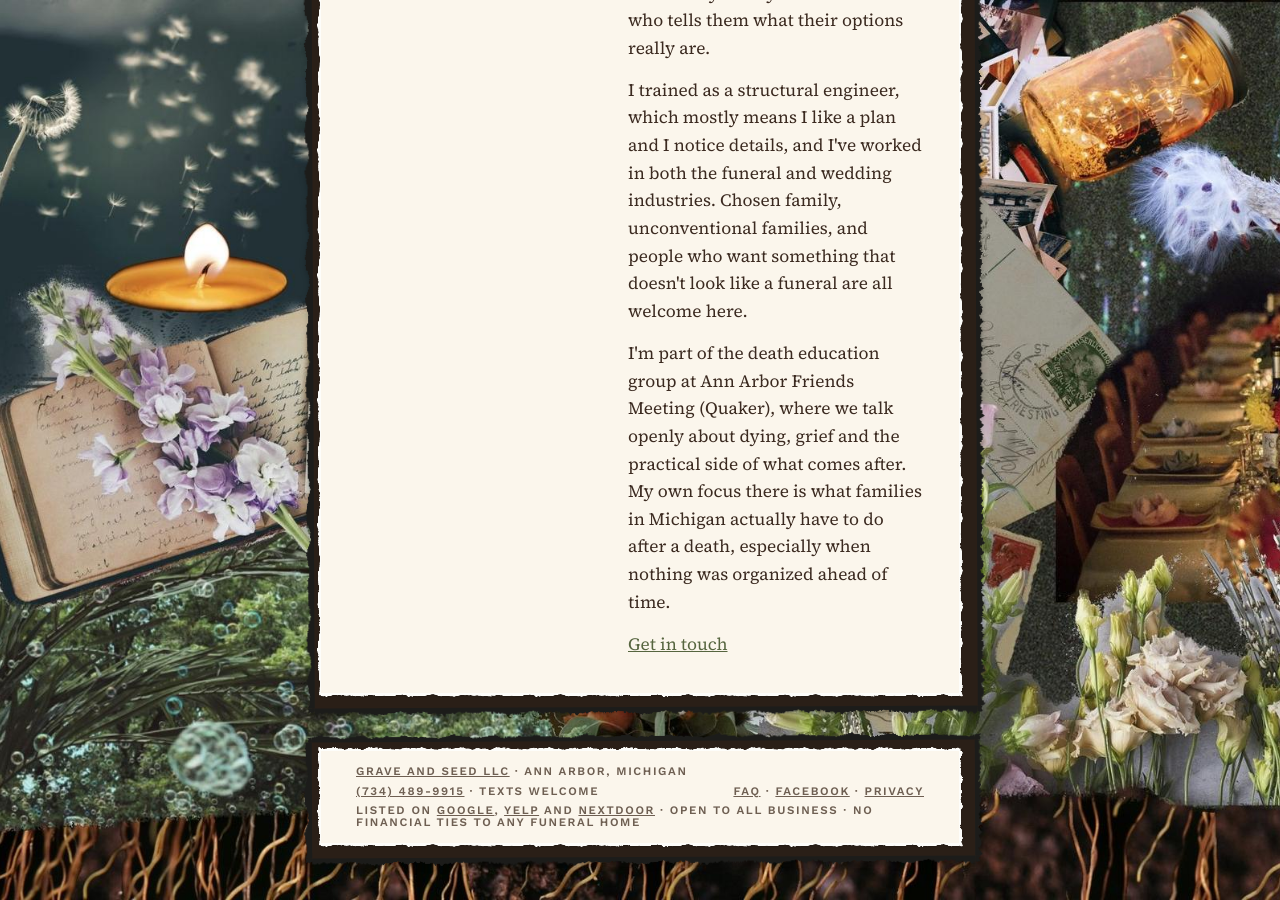
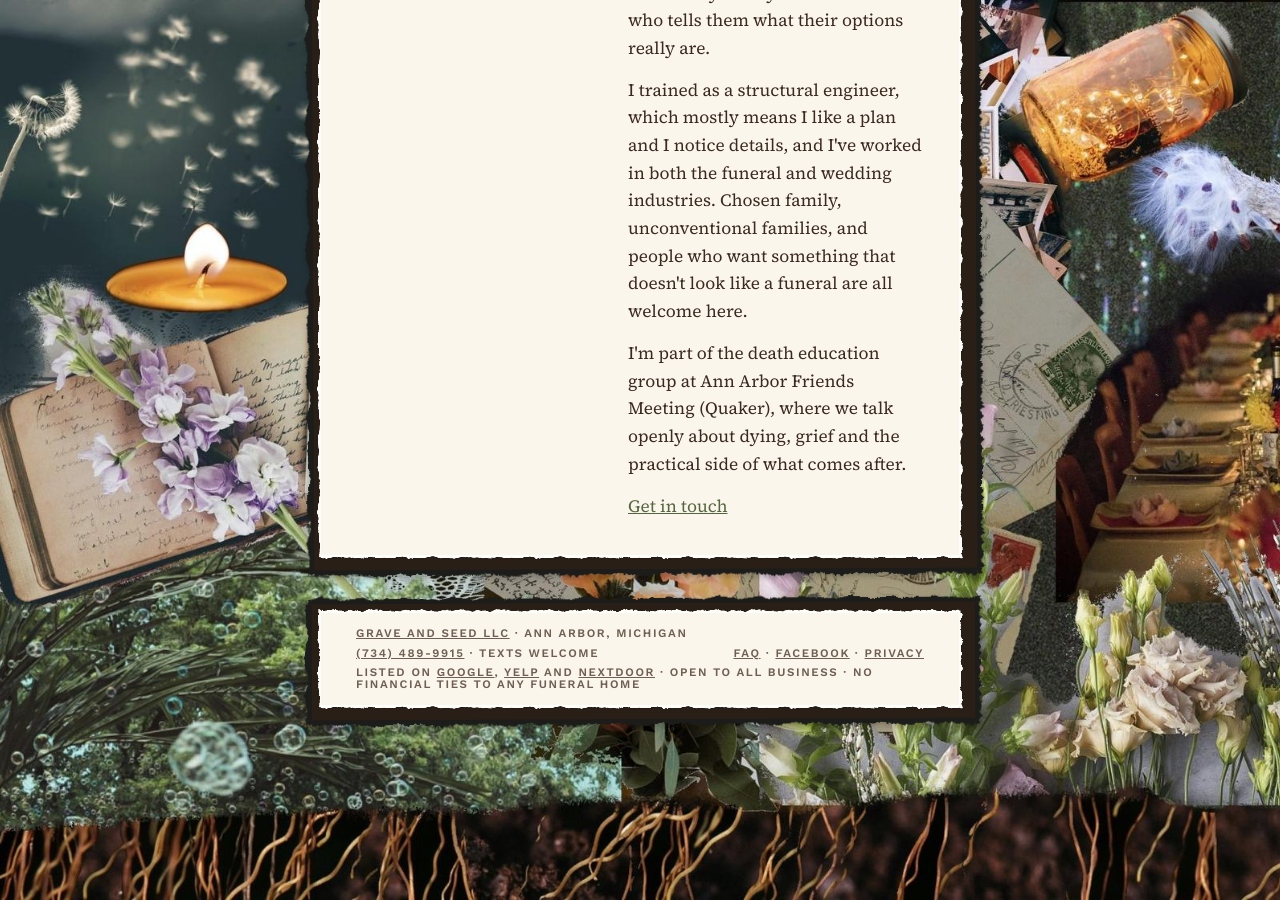
Before and after one commit to katekelley/graveandseed, a Jekyll site: the page built from about.html, in a window 1280 px wide and 900 px high, scrolled down 895 px. Built offline with Jekyll 4.4.1, drawn with Linux system fonts in a browser that asks for light colours.

Commit message:
About page: trim the Meeting paragraph
Co-Authored-By: Claude Opus 5.5 <noreply@anthropic.com>
Claude-Session: https://claude.ai/code/session_011MgnuDPPcyysDfMpMHL2sF

```diff
--- a/_data/content.yml
+++ b/_data/content.yml
@@ -112,7 +112,7 @@ about:
   - "I'm direct. I'll tell you what things cost, what you actually need, and what you can skip. I'm also not in a hurry. If you want to sit and talk about the person before we talk about chairs, all the better."
   - "When my grandpa was dying in hospice, one of the people caring for him told us about a more affordable option we didn't know existed. That one conversation made a real difference for our family. It's why I publish local funeral prices and free guides: I want every family to have someone who tells them what their options really are."
   - "I trained as a structural engineer, which mostly means I like a plan and I notice details, and I've worked in both the funeral and wedding industries. Chosen family, unconventional families, and people who want something that doesn't look like a funeral are all welcome here."
-  - "I'm part of the death education group at Ann Arbor Friends Meeting (Quaker), where we talk openly about dying, grief and the practical side of what comes after. My own focus there is what families in Michigan actually have to do after a death, especially when nothing was organized ahead of time."
+  - "I'm part of the death education group at Ann Arbor Friends Meeting (Quaker), where we talk openly about dying, grief and the practical side of what comes after."
 
 kit_heading: "What I bring"
 kit_intro: "Every celebration starts from my own collection, so you're not renting or buying décor for one afternoon."
```
